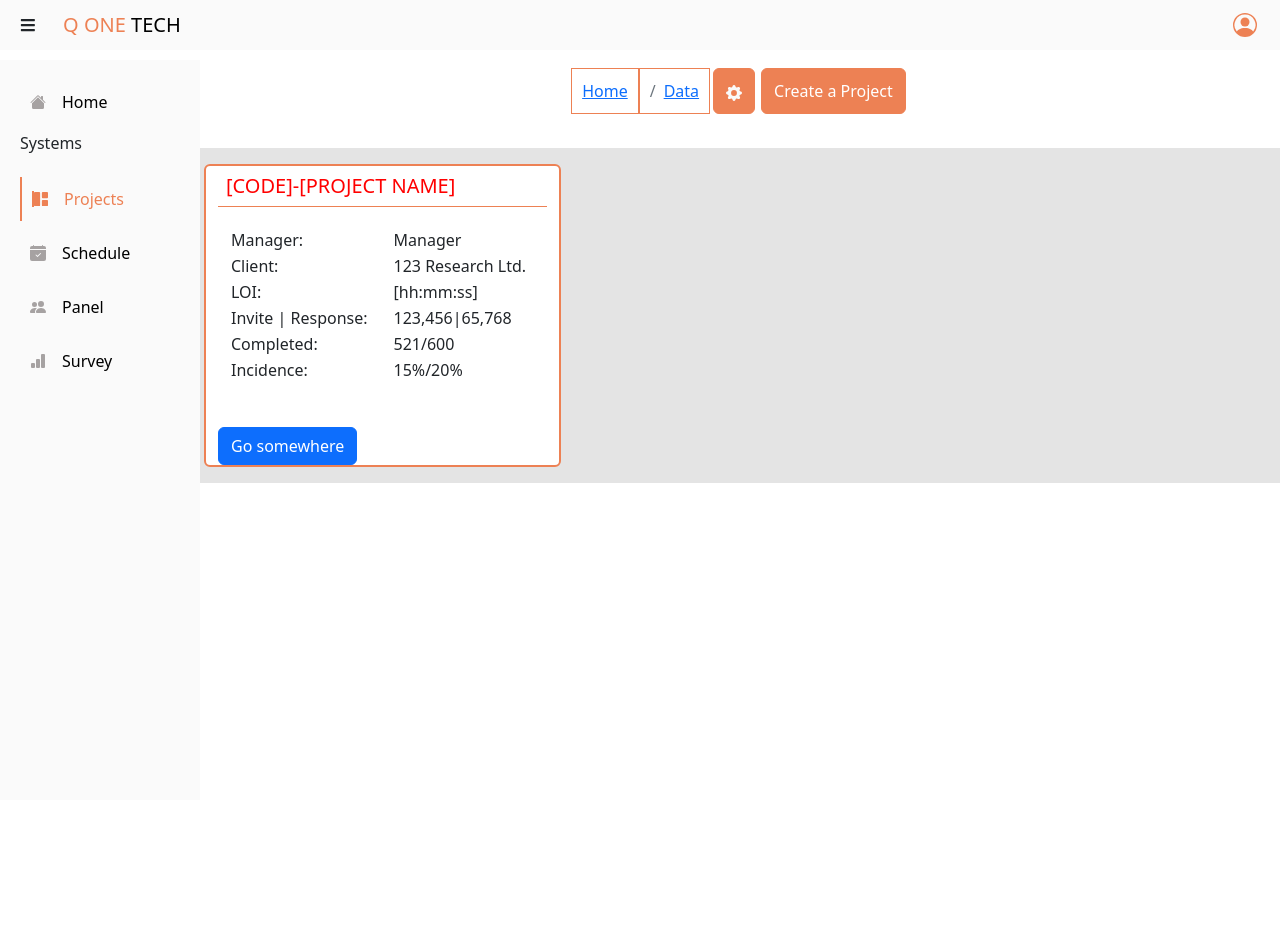
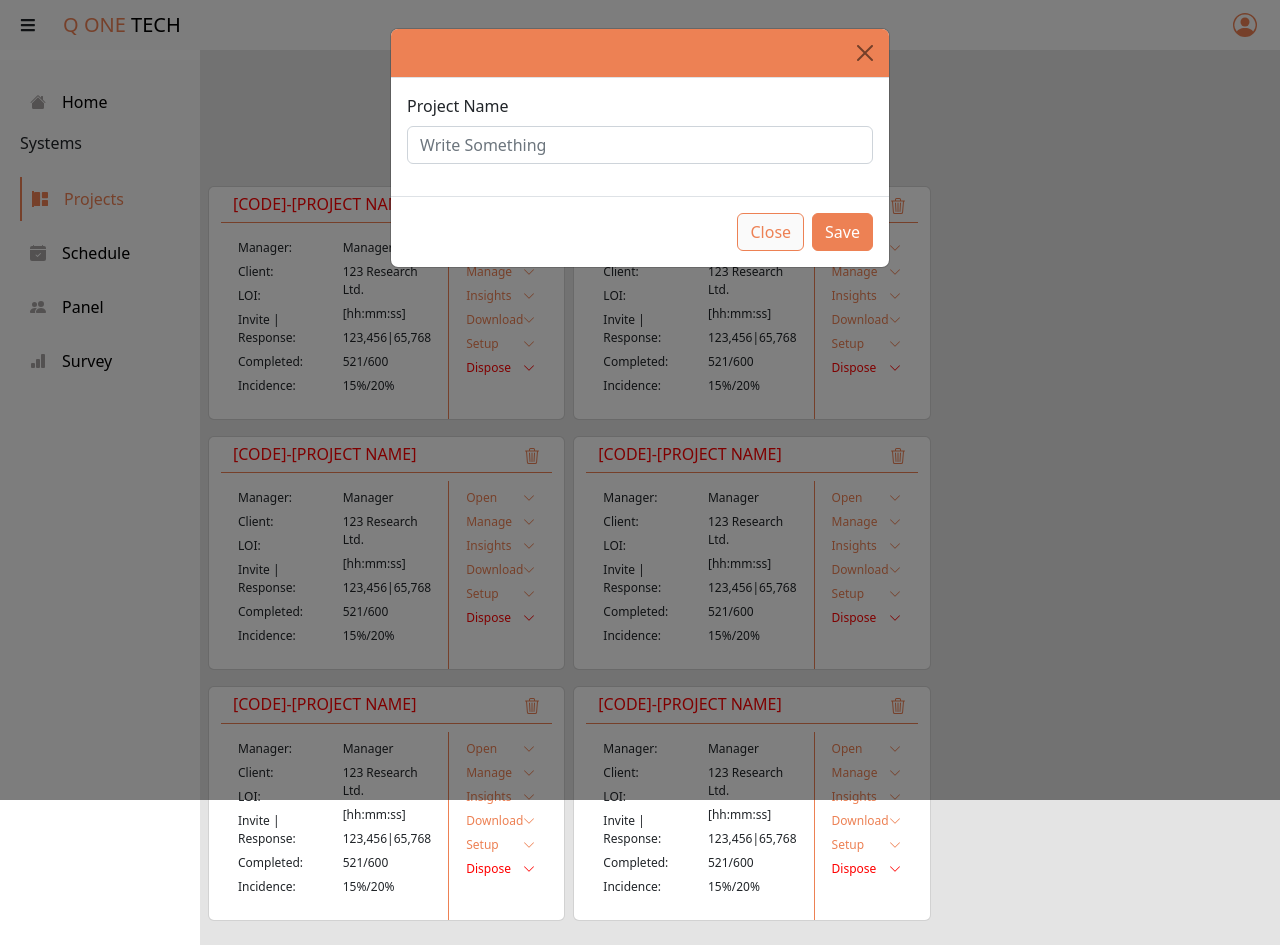
Before and after one commit to Anila102/project_manager_demo, a React (Create React App) app: page / in a window 1280 px wide. Both pictures are taken after a click on the button "Create a Project". Before the commit the page ends 800 px from the top, so only its background shows below. Built offline with nearby package versions, Linux system fonts and the light colour scheme.

Commit message:
modal for project

```diff
--- a/src/components/Projects/Project.js
+++ b/src/components/Projects/Project.js
@@ -2,11 +2,13 @@ import React from 'react'
 import styled from 'styled-components';
 import Button from 'react-bootstrap/Button';
 import Card from 'react-bootstrap/Card';
+import {BsTrash3,BsChevronDown} from 'react-icons/bs'
 export default function Project({title,theme}) {
 
 const Cards = styled(Card)`
+padding:0px !important
 border:2px solid ${theme.colors.main}
-
+border-radius:10px
 
 `;
 const Body = styled(Card.Body)`
@@ -14,51 +16,71 @@ padding:0
 `;
 const Title = styled(Card.Title)`
 color: red;
-padding:8px;
+padding:8px 12px;
+display:flex;
+justify-content:space-between;
+font-size:1rem;
 border-bottom:1px solid ${theme.colors.main}
+
 `;
 const StyledText = styled(Card.Text)`
+display:flex;
+width:100%
+`;
+const Column = styled(Card.Text)`
+list-style: none;
+padding:5px 15px;
+font-size: 0.75rem;
+`;
 
-font-size: 16px;
+const ListItem = styled.li`
+padding:3px 2px;
 display:flex;
-
-`;
-const Coulmn = styled(Card.Text)`
-list-style: none;
-padding:12px
-`;
-const ListItem = styled.li`
-padding:1px
+justify-content:space-between;
+align-items:center
 `;
 
   return (
     <>
-    <div className='row'>
-    <Cards className="col-sm-4">
+    <Cards className="col-4 mx-1 my-2">
       <Body>
-        <Title>{title}</Title>
+        <Title>
+            {title}
+          <div className=''>
+            <BsTrash3 color={theme.colors.main} />
+            </div>
+
+        </Title>
         <StyledText>
-         <Coulmn>
-            <ListItem>Manager:</ListItem>
+         <Column>
+            <ListItem style={{fontWeight:'600px'}}>Manager:</ListItem>
             <ListItem>Client:</ListItem>
             <ListItem>LOI:</ListItem>
             <ListItem>Invite | Response:</ListItem>
             <ListItem>Completed:</ListItem>
             <ListItem>Incidence:</ListItem>
-         </Coulmn>
-         <Coulmn>
+         </Column>
+         <Column>
             <ListItem>Manager</ListItem>
             <ListItem>123 Research Ltd.</ListItem>
             <ListItem>[hh:mm:ss]</ListItem>
             <ListItem>123,456|65,768</ListItem>
             <ListItem>521/600</ListItem>
             <ListItem>15%/20%</ListItem>
-         </Coulmn>
+         </Column>
+         <Column style={{borderLeft:`1px solid ${theme.colors.main}`, flexGrow:2}}>
+         <ListItem style={{color:theme.colors.main}}>Open <BsChevronDown color={theme.colors.main} /></ListItem>
+            <ListItem style={{color:theme.colors.main}}>Manage  <BsChevronDown color={theme.colors.main} /></ListItem>
+            <ListItem style={{color:theme.colors.main}}>Insights  <BsChevronDown color={theme.colors.main} /></ListItem>
+            <ListItem style={{color:theme.colors.main}}>Download  <BsChevronDown color={theme.colors.main} /></ListItem>
+            <ListItem style={{color:theme.colors.main}}>Setup  <BsChevronDown color={theme.colors.main} /></ListItem>
+            <ListItem style={{color:'red'}}>Dispose  <BsChevronDown color='red' /></ListItem>
+         </Column>
         </StyledText>
-        <Button variant="primary">Go somewhere</Button>
+
       </Body>
     </Cards>
-    </div>
+
     </>
   )
 }
--- /dev/null
+++ b/src/components/Projects/ProjectModal.js
@@ -0,0 +1,41 @@
+import React, { useState } from 'react';
+import Button from 'react-bootstrap/Button';
+import Modal from 'react-bootstrap/Modal';
+import Form from 'react-bootstrap/Form';
+export default function ProjectModal({theme,show,setShow, handleShow}) {
+//   const [show, setShow] = useState(false);
+
+  const handleClose = () => setShow(false);
+//   const handleShow = () => setShow(true);
+
+  return (
+    <>
+
+
+      <Modal  show={show} onHide={handleClose}>
+        <Modal.Header style={{backgroundColor:theme.colors.main}} closeButton>
+          <Modal.Title style={{backgroundColor:theme.colors.main}}></Modal.Title>
+        </Modal.Header>
+        <Modal.Body>
+
+        <Form.Group className="mb-3" controlId="exampleForm.ControlInput1">
+              <Form.Label>Project Name</Form.Label>
+              <Form.Control
+                type="text"
+                placeholder="Write Something"
+                autoFocus
+              />
+            </Form.Group>
+        </Modal.Body>
+        <Modal.Footer>
+          <Button style={{backgroundColor:theme.colors.white, border:`1px solid ${theme.colors.main}` , color:theme.colors.main}}  onClick={handleClose}>
+            Close
+          </Button>
+          <Button style={{backgroundColor:theme.colors.main, border:`1px solid ${theme.colors.main}`}} onClick={handleClose}>
+            Save
+          </Button>
+        </Modal.Footer>
+      </Modal>
+    </>
+  );
+}
--- a/src/components/Projects/Projects.js
+++ b/src/components/Projects/Projects.js
@@ -10,16 +10,24 @@ padding: 1rem;
 transition: 350ms;
 position:fixed
 height:100%
-width: ${({ isOpen }) => (isOpen ? 'calc(100% - 200px)' : '100%')};
+width: ${({ isOpen }) => (isOpen ? 'calc(100% - 200px)' : '100vw')};
 background-color:${props => props.theme.colors.background}
 `;
 
 export default function Projects({isOpen,theme}) {
   return (
     <>
+      <MainContent isOpen={isOpen}>
     <ProjectsHeader  isOpen={isOpen} theme={theme} />
-      <MainContent isOpen={isOpen}>
+    <div className='row'>
+
         <Project theme={theme} title={`[CODE]-[PROJECT NAME]`} />
+        <Project theme={theme} title={`[CODE]-[PROJECT NAME]`} />
+        <Project theme={theme} title={`[CODE]-[PROJECT NAME]`} />
+        <Project theme={theme} title={`[CODE]-[PROJECT NAME]`} />
+        <Project theme={theme} title={`[CODE]-[PROJECT NAME]`} />
+        <Project theme={theme} title={`[CODE]-[PROJECT NAME]`} />
+        </div>
       </MainContent>
     </>
   )
--- a/src/components/Projects/ProjectsHeader.js
+++ b/src/components/Projects/ProjectsHeader.js
@@ -1,17 +1,17 @@
-import React from 'react'
+import React, { useState } from 'react';
 import styled from 'styled-components';
 import Breadcrumb from 'react-bootstrap/Breadcrumb';
 
-import { BsFillGearFill } from "react-icons/bs";
+import { BsFillGearFill,BsFillFilterSquareFill } from "react-icons/bs";
 import { Button } from 'react-bootstrap';
+import ProjectModal from './ProjectModal';
 
 const MainContent = styled.div`
 margin-left: ${({ isOpen }) => (isOpen ? '200px' : '0px')};
-padding: 1rem;
+
 transition: 350ms;
 position:fixed
 height:100%
-width: ${({ isOpen }) => (isOpen ? 'calc(100% - 200px)' : '100%')};
 background-color:${props => props.theme.colors.background}
 display:flex;
 justify-content:space-between;
@@ -19,9 +19,10 @@ justify-content:space-between;
 
 const BreadcrumbStyle = {
     padding: '2px',
-    width:'100%',
-    display:'flex',
-    justifyContent:'space-around'
+    width: '100%',
+    display: 'flex',
+    justifyContent: 'space-between',
+    width:'100%'
 
 }
 const BreadcrumbItemStyle = {
@@ -38,13 +39,23 @@ const ButtonStyle = {
 }
 
 export default function ProjectsHeader({ theme, isOpen }) {
+    const [show, setShow] = useState(false);
+    const handleShow = () => setShow(true);
+
     return (
         <><MainContent isOpen={isOpen}>
             <Breadcrumb style={BreadcrumbStyle}>
+                <div>
                 <Breadcrumb.Item style={BreadcrumbItemStyle} to="">Home</Breadcrumb.Item>
                 <Breadcrumb.Item style={BreadcrumbItemStyle} >Data</Breadcrumb.Item>
+                </div>
+            <div>
+                <Button style={ButtonStyle} onClick={handleShow}>Create a Project</Button>
+                {show && <ProjectModal show={show} setShow={setShow} theme={theme} handleShow={handleShow} />}
+
                 <Button style={ButtonStyle}><BsFillGearFill color={theme.colors.white} /></Button>
-            <Button style={ButtonStyle}>Create a Project</Button>
+                <Button style={ButtonStyle}><BsFillFilterSquareFill color={theme.colors.white} /></Button>
+                </div>
             </Breadcrumb>
 
 
```
